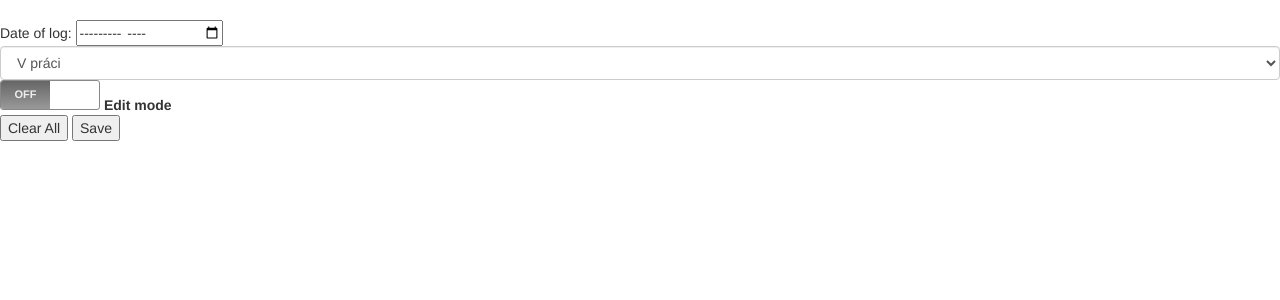
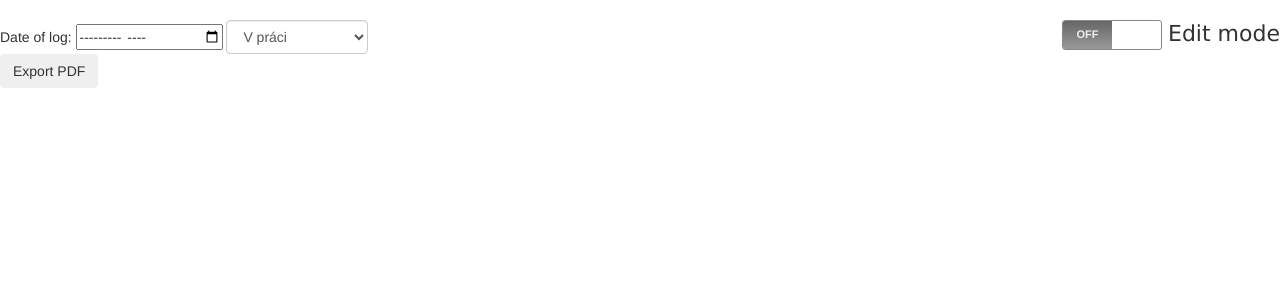
Before and after one commit to elcomtik/WebTech2, a PHP site: page /intranet_dochadzka.php in a window 1280 px wide. Shown: the part 51-351 px from the top of the page. Run offline with PHP 8.4, Linux system fonts and the light colour scheme; a user stored in the database is signed in; data that the repository does not hold is empty; some libraries are stand-ins or nearby versions.

Commit message:
Intranet (no Dochadzka) ulohy 7, 8

```diff
--- a/DB_config.php
+++ b/DB_config.php
@@ -7,6 +7,6 @@
  */
 
 $servername = "localhost";
-$username = "wt2projekt";
-$password = "gMn3LAJd#sPx3";
-$db_name = "zaverecny_projekt";
+$username = "dbuser";
+$password = "dbuser";
+$db_name = "rocnikove";
--- /dev/null
+++ b/assets/css/dochadzka.css
@@ -0,0 +1,210 @@
+
+table {
+    font-family: arial, sans-serif;
+    border-collapse: collapse;
+    width: 100%;
+    table-layout: fixed;
+}
+
+td, th {
+    border: 1px solid #dddddd;
+    text-align: center !important;
+    padding: 8px;
+    table-layout: fixed;
+box-sizing: border-box;
+}
+
+label {
+    max-width: none;
+    margin-bottom: 0;
+    font-weight: normal;
+}
+
+.wide {
+    width: 200px;
+}
+
+tr:nth-child(even) {
+    background-color: #dddddd;
+}
+
+#state0 {
+    background-color: transparent !important;
+}
+
+#state1 {
+    background-color: #ffae6c;
+}
+
+#state2 {
+    background-color: #feff85;
+}
+
+#state3 {
+    background-color: #bdf0a3;
+}
+
+#state4 {
+    background-color: #a0d6ff;
+}
+
+#state5 {
+    background-color: #edaaff;
+}
+
+.active0 {
+    background-color: transparent !important;
+    box-shadow: none;
+}
+
+.active1 {
+    box-shadow: inset 0 0 0 3px #ffae6c;
+    background-color: #eeeeee !important;
+}
+
+.active2 {
+    box-shadow: inset 0 0 0 3px #feff85;
+    background-color: #eeeeee !important;
+}
+
+.active3 {
+    box-shadow: inset 0 0 0 3px #bdf0a3;
+    background-color: #eeeeee !important;
+}
+.active4 {
+    box-shadow: inset 0 0 0 3px #a0d6ff;
+    background-color: #eeeeee !important;
+}
+.active5 {
+    box-shadow: inset 0 0 0 3px #edaaff;
+    background-color: #eeeeee !important;
+}
+
+
+.switch {
+    position: relative;
+    display: inline-block;
+    width: 60px;
+    height: 34px;
+}
+
+.switch input {display:none;}
+
+.slider {
+    position: absolute;
+    cursor: pointer;
+    top: 0;
+    left: 0;
+    right: 0;
+    bottom: 0;
+    background-color: #ccc;
+    -webkit-transition: .4s;
+    transition: .4s;
+}
+
+.slider:before {
+    position: absolute;
+    content: "";
+    height: 26px;
+    width: 26px;
+    left: 4px;
+    bottom: 4px;
+    background-color: white;
+    -webkit-transition: .4s;
+    transition: .4s;
+}
+
+input:checked + .slider {
+    background-color: #2196F3;
+}
+
+input:focus + .slider {
+    box-shadow: 0 0 1px #2196F3;
+}
+
+input:checked + .slider:before {
+    -webkit-transform: translateX(26px);
+    -ms-transform: translateX(26px);
+    transform: translateX(26px);
+}
+
+/* Rounded sliders */
+.slider.round {
+    border-radius: 34px;
+}
+
+.slider.round:before {
+    border-radius: 50%;
+}
+
+#edit {
+    float: right;
+    font-size: 22px;
+    vertical-align: middle;
+}
+#edit b {
+    position: relative;
+    top: -9px;
+    font-family: Verdana;
+    font-weight: normal;
+}
+.pointer {
+    cursor: pointer;
+}
+#save {
+    margin-top: 35px;
+    display: inline-block;
+    width: 90px;
+    height: 40px;
+    background-color: #2196F3;
+    border: none;
+    color: white;
+    padding: 10px 24px;
+    text-align: center;
+    text-decoration: none;
+    font-size: 16px;
+    -webkit-transition-duration: 0.4s;
+    transition-duration: 0.4s;
+    cursor: pointer;
+    border-radius: 35px;
+}
+
+#save:hover {
+    background-color: #085391;
+}
+
+#clear {
+    margin-top: 35px;
+    display: inline-block;
+    width: 110px;
+    height: 40px;
+    background-color: #e60000;
+    border: none;
+    color: white;
+    padding: 10px 24px;
+    text-align: center;
+    text-decoration: none;
+    font-size: 16px;
+    -webkit-transition-duration: 0.4s;
+    transition-duration: 0.4s;
+    cursor: pointer;
+    border-radius: 35px;
+}
+
+#clear:hover {
+    background-color: #b30000;
+}
+#buttons {
+    display: none;
+    float: right;
+}
+
+.sel {
+    width: auto !important;
+    display: inline-block !important;
+}
+
+.weekend {
+    background-color: #555555;
+    color: #ffffff;
+}
--- a/intranet_dochadzka.php
+++ b/intranet_dochadzka.php
@@ -6,9 +6,9 @@
  * Time: 3:44 PM
  */
 include_once 'session.php';
-if (!isset($_SESSION['name'])) {
-    header('location: index.php');
-}
+//if (!isset($_SESSION['name'])) {
+//    header('location: index.php');
+//}
 ?>
 
 <head>
@@ -18,6 +18,8 @@ if (!isset($_SESSION['name'])) {
     <script src=”http://tinymce.cachefly.net/4.0/tinymce.min.js”></script>
     <script src="assets/js/intranet.js"></script>
     <link rel="stylesheet" type="text/css" href="assets/css/style.css">
+    <link rel="stylesheet" type="text/css" href="assets/css/dochadzka.css">
+    <link rel="stylesheet" type="text/css" href="assets/css/switch.css">
     <link rel=" stylesheet" type="text/css" href="assets/css/tinytools.toggleswitch.min.css">
 
     <script src="https://ajax.googleapis.com/ajax/libs/jquery/3.1.1/jquery.min.js"></script>
@@ -62,6 +64,7 @@ Date of log: <input type="month" id="month" onchange="sendDate(this.value);">
     <b>Edit mode</b>
 </div>
 <div id="result"></div>
+<button  class="btn" onclick="window.print()">Export PDF</button>
 <div id="buttons">
     <button id="clear">Clear All</button>
     <button id="save" onClick="saveData()">Save</button>
--- a/intranet_dochadzka_functions.php
+++ b/intranet_dochadzka_functions.php
@@ -26,7 +26,6 @@ function isWeekend($date)
 
 function getTable($date)
 {
-
     //list($year, $month) = preg_split('[/.-]', $date);
     list($year, $month) = explode("-", $date);
     //echo $year + ", ";
@@ -35,8 +34,6 @@ function getTable($date)
 
 
     $days_in_month = cal_days_in_month(CAL_GREGORIAN, $month, $year);
-
-    //echo $days_in_month;
     //echo ", ";
 
     // Creating connection
@@ -48,8 +45,7 @@ function getTable($date)
     echo '<script>console.log("[MySQL] Database connected successfully")</script>';
 
     mysqli_set_charset($conn, "utf8");
-    $sql = "SELECT id,firstname,lastname FROM users ORDER BY firstname";
-
+    $sql = "SELECT ID, NAME FROM users ORDER BY NAME";
     $rs = $conn->query($sql);
 
     if ($rs->num_rows > 0) {
@@ -73,8 +69,8 @@ function getTable($date)
 
         while ($row = $rs->fetch_assoc()) {
             //$table.='<option value="'.$row['id'].'">'.$row['firstname'].' ' .$row['lastname'].'</option>';
-            $table .= '<tr id="' . $row['id'] . '"><td id="name">' . $row['firstname'] . ' ' . $row['lastname'] . '</td>';
-            $user_id = $row['id'];
+            $table .= '<tr id="' . $row['ID'] . '"><td id="name">' . $row['NAME'] . '</td>';
+            $user_id = $row['ID'];
 
             $sql = "SELECT start_date,end_date,status_id FROM evidence WHERE user_id=" . $user_id . " AND MONTH(start_date)=" . $month . " AND YEAR(start_date)=" . $year . " ORDER BY id,start_date";
             $rs1 = $conn->query($sql);
```
Also changed, not shown: intranet.php (+7 -0 lines).
